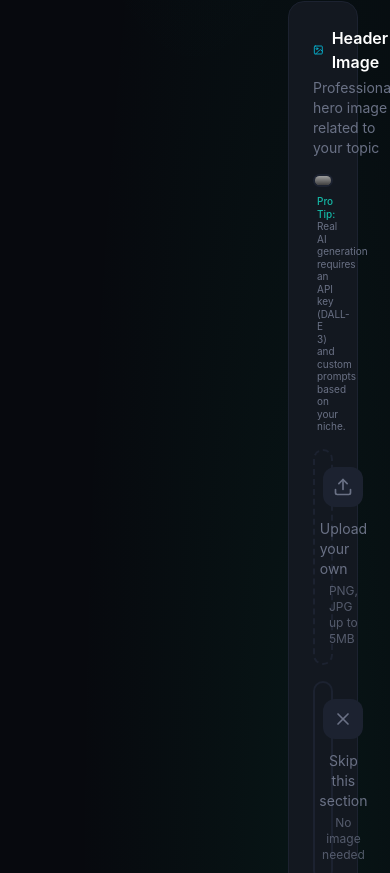
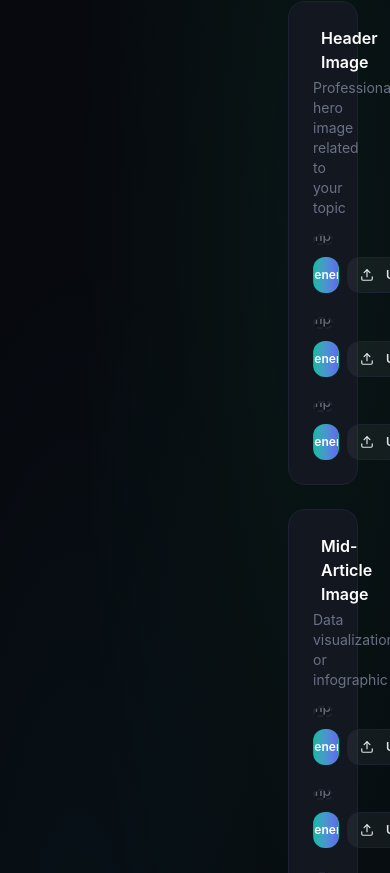
Before and after one commit to neoai2020/locus, a Next.js app: page /images in a window 390 px wide. Shown: the part 1131-2004 px from the top of the page. Built offline with nearby package versions, Linux system fonts and the light colour scheme; no server answers; grey boxes are pictures that could not be loaded; a web font is replaced by a local one.

Commit message:
Enhance image generation API logic, prompt, and redesign UI for 3 slots

```diff
--- a/package.json
+++ b/package.json
@@ -20,6 +20,7 @@
     "openai": "^6.16.0",
     "react": "19.2.3",
     "react-dom": "19.2.3",
+    "uuid": "^13.0.0",
     "zustand": "^5.0.10"
   },
   "devDependencies": {
@@ -27,6 +28,7 @@
     "@types/node": "^20",
     "@types/react": "^19",
     "@types/react-dom": "^19",
+    "@types/uuid": "^10.0.0",
     "eslint": "^9",
     "eslint-config-next": "16.1.4",
     "tailwindcss": "^4",
--- a/src/app/(dashboard)/images/page.tsx
+++ b/src/app/(dashboard)/images/page.tsx
@@ -1,55 +1,51 @@
 'use client'
 
-import { useState } from 'react'
+import { useState, useEffect } from 'react'
 import { useRouter } from 'next/navigation'
 import {
   Image as ImageIcon,
   Upload,
-  Sparkles,
   Wand2,
   ArrowLeft,
   ArrowRight,
   Check,
-  X,
-  Plus,
-  FileText
+  FileText,
+  Loader2
 } from 'lucide-react'
 import Card from '@/components/ui/Card'
 import Button from '@/components/ui/Button'
-import Input from '@/components/ui/Input'
 import Select from '@/components/ui/Select'
 import Badge from '@/components/ui/Badge'
 import { useAppStore } from '@/store'
-import { Article } from '@/types'
-import { useEffect } from 'react'
+import { createClient } from '@/lib/supabase/client'
 
-const imageSuggestions = [
+const imageSections = [
   {
-    id: '1',
-    section: 'Header',
+    id: 'header',
+    section: 'Header Image',
     suggestion: 'Professional hero image related to your topic',
-    placeholder: 'https://images.unsplash.com/photo-1552664730-d307ca884978?w=800&q=80',
   },
   {
-    id: '2',
-    section: 'Mid-Article',
+    id: 'mid',
+    section: 'Mid-Article Image',
     suggestion: 'Data visualization or infographic',
-    placeholder: 'https://images.unsplash.com/photo-1551288049-bebda4e38f71?w=800&q=80',
   },
   {
-    id: '3',
-    section: 'Conclusion',
+    id: 'conclusion',
+    section: 'Conclusion Image',
     suggestion: 'Call-to-action or engagement visual',
-    placeholder: 'https://images.unsplash.com/photo-1553484771-371a605b060b?w=800&q=80',
   },
 ]
 
 export default function ImagesPage() {
   const router = useRouter()
   const { currentArticle, articles, setArticles, setCurrentArticle, updateArticle } = useAppStore()
-  const [selectedImages, setSelectedImages] = useState<Record<string, string>>({})
-  const [uploadingSection, setUploadingSection] = useState<string | null>(null)
-  const [isGenerating, setIsGenerating] = useState<string | null>(null)
+
+  const [slotUrls, setSlotUrls] = useState<Record<string, string>>({})
+  const [generatedSlots, setGeneratedSlots] = useState<Record<string, boolean>>({})
+  const [generatingSlots, setGeneratingSlots] = useState<Record<string, boolean>>({})
+  const [uploadingSlots, setUploadingSlots] = useState<Record<string, boolean>>({})
+  const [selectedSlots, setSelectedSlots] = useState<Record<string, string>>({})
 
   useEffect(() => {
     if (articles.length === 0) {
@@ -71,9 +67,7 @@ export default function ImagesPage() {
 
   const stripHtml = (content: string) => {
     if (!content) return ''
-    // First, remove actual HTML tags
     const cleanText = content.replace(/<\/?[^>]+(>|$)/g, "")
-    // Then decode common entities just in case
     return cleanText
       .replace(/&nbsp;/g, ' ')
       .replace(/&amp;/g, '&')
@@ -82,36 +76,101 @@ export default function ImagesPage() {
       .trim()
   }
 
-  const handleSelectSuggestion = (sectionId: string, url: string) => {
-    setSelectedImages(prev => ({
-      ...prev,
-      [sectionId]: prev[sectionId] === url ? '' : url
-    }))
+  const handleGenerateImage = async (sectionId: string, slotIndex: number, suggestion: string) => {
+    if (!currentArticle) return
+    const slotId = `${sectionId}-${slotIndex}`
+
+    setGeneratingSlots(prev => ({ ...prev, [slotId]: true }))
+
+    try {
+      // Extract a short excerpt from the article content to give the AI more context
+      const contentExcerpt = stripHtml(currentArticle.content).substring(0, 300);
+
+      // Construct a highly detailed prompt targeting expressive, clear, high-quality images
+      const prompt = `Cinematic, highly detailed, expressive professional photography. Subject: An image conceptually representing the article titled "${currentArticle.title}". Context: "${contentExcerpt}...". Specific requirement: ${suggestion}. Style: photorealistic, 8k resolution, modern, clear, engaging. IMPORTANT: Do not include any text, letters, or words in the image.`;
+
+      const response = await fetch('/api/generate-image', {
+        method: 'POST',
+        headers: { 'Content-Type': 'application/json' },
+        body: JSON.stringify({ prompt }),
+      })
+
+      const data = await response.json()
+
+      if (!response.ok) {
+        throw new Error(data.error || 'Failed to generate image')
       }
 
-  const handleFileUpload = async (sectionId: string, file: File) => {
-    // In a real app, upload to storage and get URL
-    const url = URL.createObjectURL(file)
-    setSelectedImages(prev => ({
-      ...prev,
-      [sectionId]: url
-    }))
-    setUploadingSection(null)
+      if (data.url) {
+        setSlotUrls(prev => ({ ...prev, [slotId]: data.url }))
+        setGeneratedSlots(prev => ({ ...prev, [slotId]: true }))
+
+        setSelectedSlots(prev => {
+          if (!prev[sectionId]) return { ...prev, [sectionId]: slotId }
+          return prev
+        })
+      } else {
+        throw new Error('No image URL returned')
+      }
+    } catch (error: any) {
+      console.error('Error generating image:', error)
+      alert(error.message || "Failed to generate image. Please ensure your 'article-images' storage bucket is created and public.")
+    } finally {
+      setGeneratingSlots(prev => ({ ...prev, [slotId]: false }))
+    }
+  }
+
+  const handleFileUpload = async (sectionId: string, slotIndex: number, e: React.ChangeEvent<HTMLInputElement>) => {
+    const file = e.target.files?.[0]
+    if (!file) return
+
+    const slotId = `${sectionId}-${slotIndex}`
+    setUploadingSlots(prev => ({ ...prev, [slotId]: true }))
+
+    try {
+      const supabase = createClient()
+      const fileExt = file.name.split('.').pop()
+      const fileName = `${currentArticle?.id || Date.now()}/${Math.random().toString(36).substring(7)}.${fileExt}`
+
+      const { data, error } = await supabase.storage
+        .from('article-images')
+        .upload(fileName, file)
+
+      if (error) throw error
+
+      const { data: { publicUrl } } = supabase.storage.from('article-images').getPublicUrl(fileName)
+
+      setSlotUrls(prev => ({ ...prev, [slotId]: publicUrl }))
+
+      setSelectedSlots(prev => {
+         if (!prev[sectionId]) return { ...prev, [sectionId]: slotId }
+         return prev
+      })
+    } catch (error) {
+      console.error('Upload failed:', error)
+      alert("Failed to upload image. Please ensure your 'article-images' storage bucket is created and public.")
+    } finally {
+      setUploadingSlots(prev => ({ ...prev, [slotId]: false }))
+    }
   }
 
   const handleContinue = () => {
     if (currentArticle) {
-      const images = Object.entries(selectedImages)
-        .filter(([, url]) => url)
-        .map(([id, url]) => ({
-          id,
+      const images = Object.entries(selectedSlots)
+        .map(([sectionId, slotId]) => {
+          const url = slotUrls[slotId]
+          const sectionName = imageSections.find(s => s.id === sectionId)?.section || ''
+          return url ? {
+            id: slotId,
             url,
-          alt: imageSuggestions.find(s => s.id === id)?.section || '',
-          section: imageSuggestions.find(s => s.id === id)?.section || '',
+            alt: sectionName,
+            section: sectionName,
             position: 'middle' as const
-        }))
+          } : null
+        })
+        .filter(Boolean)
 
-      updateArticle(currentArticle.id, { images })
+      updateArticle(currentArticle.id, { images: images as any })
     }
     router.push('/publish')
   }
@@ -140,7 +199,9 @@ export default function ImagesPage() {
           <div className="flex items-start justify-between gap-4">
             <div className="flex-1">
               <div className="flex items-center gap-2 mb-2">
-                <Badge variant="purple">{Array.isArray(currentArticle.platform) ? currentArticle.platform[0] : currentArticle.platform}</Badge>
+                <Badge variant="purple">
+                  {Array.isArray(currentArticle.platform) ? currentArticle.platform[0] : currentArticle.platform}
+                </Badge>
                 <button
                   onClick={() => setCurrentArticle(null)}
                   className="text-xs text-locus-muted hover:text-white transition-colors"
@@ -189,147 +250,114 @@ export default function ImagesPage() {
         </Card>
       )}
 
-      {/* Image Suggestions */}
+      {/* Image Sections */}
       <div className="space-y-6">
-        {imageSuggestions.map((suggestion, index) => (
+        {imageSections.map((section, index) => (
           <Card
-            key={suggestion.id}
+            key={section.id}
             className="animate-fade-in"
             style={{ animationDelay: `${(index + 2) * 0.1}s` }}
           >
-            <div className="flex items-start justify-between mb-4">
-              <div>
+            <div className="mb-4">
               <h3 className="font-semibold text-white flex items-center gap-2">
                 <ImageIcon size={18} className="text-locus-cyan" />
-                  {suggestion.section} Image
+                {section.section}
               </h3>
               <p className="text-sm text-locus-muted mt-1">
-                  {suggestion.suggestion}
+                {section.suggestion}
               </p>
             </div>
-              {selectedImages[suggestion.id] && (
-                <Badge variant="success">
-                  <Check size={12} className="mr-1" />
-                  Selected
-                </Badge>
-              )}
-            </div>
 
-            <div className="grid grid-cols-1 md:grid-cols-3 gap-4">
-              {/* AI Suggestion */}
-              <div className="flex flex-col gap-2">
+            <div className="grid grid-cols-1 md:grid-cols-3 gap-6">
+              {[0, 1, 2].map(slotIndex => {
+                const slotId = `${section.id}-${slotIndex}`
+                const url = slotUrls[slotId]
+                const isSelected = selectedSlots[section.id] === slotId
+                const hasGenerated = generatedSlots[slotId]
+                const isGenerating = generatingSlots[slotId]
+                const isUploading = uploadingSlots[slotId]
+
+                return (
+                  <div key={slotId} className="flex flex-col gap-3">
+                    {/* Image Area */}
                     <button
-                  onClick={() => {
-                    setIsGenerating(suggestion.id)
-                    setTimeout(() => {
-                      handleSelectSuggestion(suggestion.id, suggestion.placeholder)
-                      setIsGenerating(null)
-                    }, 1500)
-                  }}
-                  disabled={isGenerating === suggestion.id}
+                      onClick={() => url && setSelectedSlots(prev => {
+                        if (prev[section.id] === slotId) {
+                           const newSelected = { ...prev }
+                           delete newSelected[section.id]
+                           return newSelected
+                        }
+                        return { ...prev, [section.id]: slotId }
+                      })}
+                      disabled={!url}
                       className={`
-                    relative rounded-xl overflow-hidden border-2 transition-all duration-200 group h-full
-                    ${selectedImages[suggestion.id] === suggestion.placeholder
-                      ? 'border-locus-teal ring-2 ring-locus-teal/30'
-                      : 'border-locus-border hover:border-locus-teal'
-                    }
+                        relative w-full aspect-video rounded-xl overflow-hidden border-2 transition-all duration-200 focus:outline-hidden
+                        ${isSelected ? 'border-locus-teal ring-4 ring-locus-teal/20' : 'border-locus-border hover:border-locus-muted'}
+                        ${!url && !isGenerating && !isUploading ? 'border-dashed bg-locus-dark/20' : ''}
                       `}
                     >
-                  <div className="aspect-video relative h-full">
-                    {isGenerating === suggestion.id ? (
-                      <div className="absolute inset-0 bg-locus-dark/80 flex flex-col items-center justify-center p-4 text-center">
-                        <Wand2 size={24} className="text-locus-teal animate-pulse mb-2" />
-                        <span className="text-xs text-white">Analyzing article for best prompt...</span>
+                      {url ? (
+                        <>
+                          <img src={url} alt={`Slot ${slotIndex + 1}`} className="w-full h-full object-cover" />
+                          {isSelected && (
+                            <div className="absolute top-3 right-3 w-8 h-8 rounded-full bg-locus-teal flex items-center justify-center shadow-lg transform transition-transform scale-100">
+                              <Check size={18} className="text-white" />
+                            </div>
+                          )}
+                        </>
+                      ) : isGenerating ? (
+                        <div className="absolute inset-0 flex flex-col items-center justify-center bg-transparent">
+                          <Wand2 size={24} className="text-locus-teal animate-pulse mb-3" />
+                          <span className="text-xs text-locus-muted">Generating...</span>
+                        </div>
+                      ) : isUploading ? (
+                        <div className="absolute inset-0 flex flex-col items-center justify-center bg-transparent">
+                          <Loader2 size={24} className="text-locus-teal animate-spin mb-3" />
+                          <span className="text-xs text-locus-muted">Uploading...</span>
                         </div>
                       ) : (
-                      <>
-                        <img
-                          src={suggestion.placeholder}
-                          alt={suggestion.suggestion}
-                          className="w-full h-full object-cover"
-                        />
-                        <div className="absolute inset-0 bg-linear-to-t from-black/60 to-transparent" />
-                        <div className="absolute bottom-3 left-3 flex items-center gap-2">
-                          <div className="w-6 h-6 rounded-full bg-linear-to-r from-locus-teal to-locus-cyan flex items-center justify-center">
-                            <Sparkles size={12} className="text-white" />
-                          </div>
-                          <span className="text-xs text-white font-medium">AI Suggestion</span>
-                        </div>
-                      </>
-                    )}
-                    {selectedImages[suggestion.id] === suggestion.placeholder && !isGenerating && (
-                      <div className="absolute top-3 right-3 w-6 h-6 rounded-full bg-locus-teal flex items-center justify-center">
-                        <Check size={14} className="text-white" />
+                        <div className="absolute inset-0 flex flex-col items-center justify-center opacity-40">
+                          <ImageIcon size={32} className="mb-3" />
+                          <span className="text-sm font-medium">Empty Slot {slotIndex + 1}</span>
                         </div>
                       )}
-                  </div>
                     </button>
-                <div className="px-1">
-                  <p className="text-[10px] text-locus-muted leading-tight">
-                    <span className="text-locus-teal font-medium">Pro Tip:</span> Real AI generation requires an API key (DALL-E 3) and custom prompts based on your niche.
-                  </p>
-                </div>
-              </div>
 
-              {/* Upload Option */}
-              <label
-                className={`
-                  relative rounded-xl border-2 border-dashed cursor-pointer transition-all duration-200
-                  ${uploadingSection === suggestion.id
-                    ? 'border-locus-teal bg-locus-teal/5'
-                    : 'border-locus-border hover:border-locus-teal hover:bg-white/5'
-                  }
-                `}
+                    {/* Action Buttons */}
+                    <div className="flex gap-2 h-9 items-stretch w-full">
+                      {!hasGenerated && (
+                        <Button
+                          variant="primary"
+                          size="sm"
+                          className="flex-1 text-xs"
+                          disabled={isGenerating || isUploading}
+                          onClick={() => handleGenerateImage(section.id, slotIndex, section.suggestion)}
                         >
+                          <Wand2 size={14} className="mr-1" /> Generate
+                        </Button>
+                      )}
+
+                      <div className={`relative ${hasGenerated ? 'w-full' : 'flex-1'}`}>
                         <input
                           type="file"
                           accept="image/*"
-                  className="hidden"
-                  onChange={(e) => {
-                    const file = e.target.files?.[0]
-                    if (file) handleFileUpload(suggestion.id, file)
-                  }}
+                          key={url ? `file-${slotId}-uploaded` : `file-${slotId}-empty`}
+                          className="absolute inset-0 w-full h-full opacity-0 cursor-pointer disabled:cursor-not-allowed z-10"
+                          onChange={(e) => handleFileUpload(section.id, slotIndex, e)}
+                          disabled={isGenerating || isUploading}
                         />
-                <div className="aspect-video flex flex-col items-center justify-center p-4">
-                  <div className="w-10 h-10 rounded-xl bg-locus-border flex items-center justify-center mb-3">
-                    <Upload size={20} className="text-locus-muted" />
-                  </div>
-                  <span className="text-sm text-locus-muted">Upload your own</span>
-                  <span className="text-xs text-locus-muted opacity-75 mt-1">PNG, JPG up to 5MB</span>
-                </div>
-              </label>
-
-              {/* Custom Uploaded Image or Skip */}
-              {selectedImages[suggestion.id] && selectedImages[suggestion.id] !== suggestion.placeholder ? (
-                <div className="relative rounded-xl overflow-hidden border-2 border-locus-teal ring-2 ring-locus-teal/30">
-                  <div className="aspect-video relative">
-                    <img
-                      src={selectedImages[suggestion.id]}
-                      alt="Custom upload"
-                      className="w-full h-full object-cover"
-                    />
-                    <button
-                      onClick={() => setSelectedImages(prev => ({ ...prev, [suggestion.id]: '' }))}
-                      className="absolute top-2 right-2 w-6 h-6 rounded-full bg-locus-error flex items-center justify-center hover:bg-opacity-80 transition-colors"
+                        <Button
+                          variant="secondary"
+                          size="sm"
+                          className="w-full h-full text-xs pointer-events-none"
                         >
-                      <X size={14} className="text-white" />
-                    </button>
+                          <Upload size={14} className="mr-1" /> Upload
+                        </Button>
                       </div>
                     </div>
-              ) : (
-                <button
-                  onClick={() => setSelectedImages(prev => ({ ...prev, [suggestion.id]: '' }))}
-                  className="rounded-xl border-2 border-locus-border hover:border-locus-muted transition-all duration-200"
-                >
-                  <div className="aspect-video flex flex-col items-center justify-center p-4">
-                    <div className="w-10 h-10 rounded-xl bg-locus-border flex items-center justify-center mb-3">
-                      <X size={20} className="text-locus-muted" />
                   </div>
-                    <span className="text-sm text-locus-muted">Skip this section</span>
-                    <span className="text-xs text-locus-muted opacity-75 mt-1">No image needed</span>
-                  </div>
-                </button>
-              )}
+                )
+              })}
             </div>
           </Card>
         ))}
@@ -337,7 +365,6 @@ export default function ImagesPage() {
 
       {/* Bottom Actions */}
       <div className="flex items-center justify-between mt-8 pt-8 border-t border-locus-border">
-
         <Button variant="ghost" onClick={() => router.back()}>
           <ArrowLeft size={18} />
           <span>Back to Editor</span>
--- /dev/null
+++ b/src/app/api/generate-image/route.ts
@@ -0,0 +1,108 @@
+import { NextRequest, NextResponse } from 'next/server'
+import { createClient } from '@/lib/supabase/server'
+import { v4 as uuidv4 } from 'uuid'
+
+export const dynamic = 'force-dynamic'
+
+async function callBananaAPI(prompt: string) {
+  const url = 'https://google-nano-banana4.p.rapidapi.com/index.php';
+
+  const options = {
+    method: 'POST',
+    headers: {
+      'x-rapidapi-key': process.env.RAPIDAPI_KEY!,
+      'x-rapidapi-host': 'google-nano-banana4.p.rapidapi.com',
+      'Content-Type': 'application/x-www-form-urlencoded',
+    },
+    body: new URLSearchParams({ prompt, format: 'base64' }).toString(),
+  };
+
+  const response = await fetch(url, options);
+
+  if (!response.ok) {
+    const errorText = await response.text();
+    console.error('RapidAPI error:', errorText);
+    throw new Error(`Nano Banana API error: ${response.status}`);
+  }
+
+  const data = await response.json();
+  if (data.status !== 'success' || !data.image_base64) {
+    console.error('Invalid response from Banana API:', data);
+    throw new Error('Failed to generate image from API');
+  }
+
+  return data.image_base64;
+}
+
+export async function POST(request: NextRequest) {
+  try {
+    const supabase = await createClient()
+    const { data: { user }, error: authError } = await supabase.auth.getUser()
+
+    if (authError || !user) {
+      return NextResponse.json(
+        { error: 'Unauthorized. Please log in to generate images.' },
+        { status: 401 }
+      )
+    }
+
+    const rapidApiKey = process.env.RAPIDAPI_KEY
+    if (!rapidApiKey) {
+      return NextResponse.json(
+        { error: 'RapidAPI key not configured. Please add RAPIDAPI_KEY to environment variables.' },
+        { status: 500 }
+      )
+    }
+
+    const body = await request.json()
+    const { prompt } = body
+
+    if (!prompt) {
+      return NextResponse.json(
+        { error: 'Missing required field: prompt' },
+        { status: 400 }
+      )
+    }
+
+    // 1. Generate image using RapidAPI
+    const base64Image = await callBananaAPI(prompt);
+
+    // 2. Decode base64 to buffer
+    const buffer = Buffer.from(base64Image, 'base64');
+
+    // 3. Upload to Supabase Storage
+    const fileName = `${user.id}/${uuidv4()}.png`;
+
+    // Attempt uploading to 'article-images' bucket
+    const { data: uploadData, error: uploadError } = await supabase.storage
+      .from('article-images')
+      .upload(fileName, buffer, {
+        contentType: 'image/png',
+        upsert: false
+      });
+
+    if (uploadError) {
+      console.error('Supabase Storage Error: Failed to save image:', uploadError);
+      return NextResponse.json(
+        { error: 'Failed to save generated image to storage. Make sure the "article-images" bucket exists and RLS policies allow inserts.' },
+        { status: 500 }
+      );
+    }
+
+    // 4. Get the public URL for the uploaded image
+    const { data: { publicUrl } } = supabase.storage
+      .from('article-images')
+      .getPublicUrl(fileName);
+
+    return NextResponse.json({
+      url: publicUrl
+    })
+
+  } catch (error: any) {
+    console.error('Image generation error:', error)
+    return NextResponse.json(
+      { error: `Backend Error: ${error.message || String(error)}` },
+      { status: 500 }
+    )
+  }
+}
```
Also changed, not shown: 1 other file (tests, documents, lock files or other folders). Lines whose indentation alone changed are shown as unchanged.
